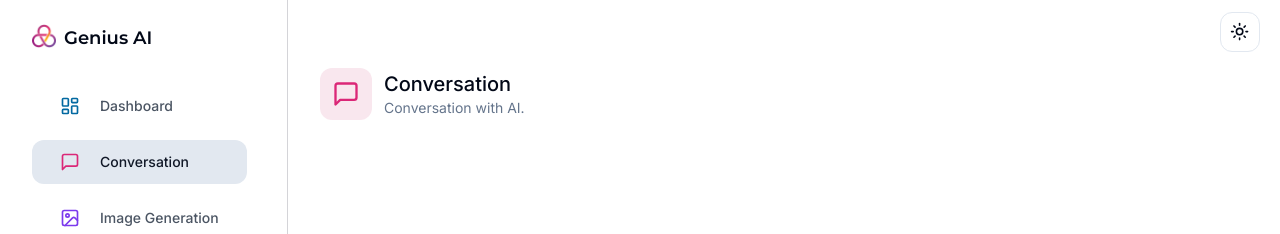
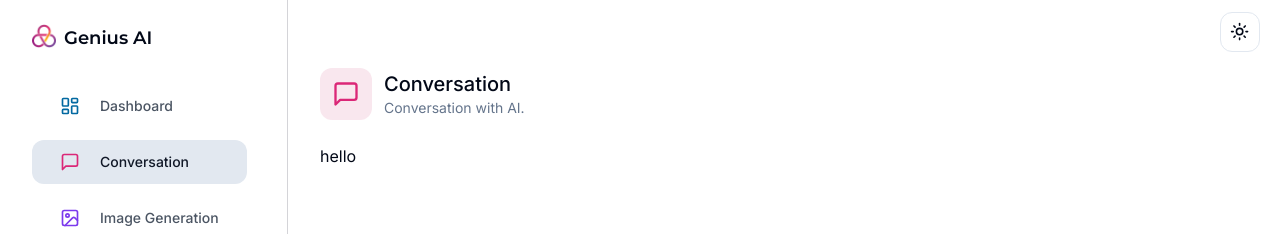
Before and after one commit to JazzsCo/genius-ai, a Next.js app: page /conversation in a window 1280 px wide. Shown: the top 234 px of the page. Built offline with nearby package versions, Linux system fonts and the light colour scheme.

Commit message:
Downloaded npm package axios

```diff
--- a/package.json
+++ b/package.json
@@ -15,6 +15,7 @@
     "@radix-ui/react-dropdown-menu": "^2.0.6",
     "@radix-ui/react-label": "^2.0.2",
     "@radix-ui/react-slot": "^1.0.2",
+    "axios": "^1.5.1",
     "class-variance-authority": "^0.7.0",
     "clsx": "^2.0.0",
     "lucide-react": "^0.284.0",
--- a/src/app/(dashboard)/(routes)/conversation/page.tsx
+++ b/src/app/(dashboard)/(routes)/conversation/page.tsx
@@ -12,6 +12,7 @@ export default function ConversationPage() {
         color="text-pink-600"
         bgcolor="bg-pink-700/10"
       />
+      <h1>hello</h1>
     </div>
   );
 }
```
Also changed, not shown: 1 other file (tests, documents, lock files or other folders).
